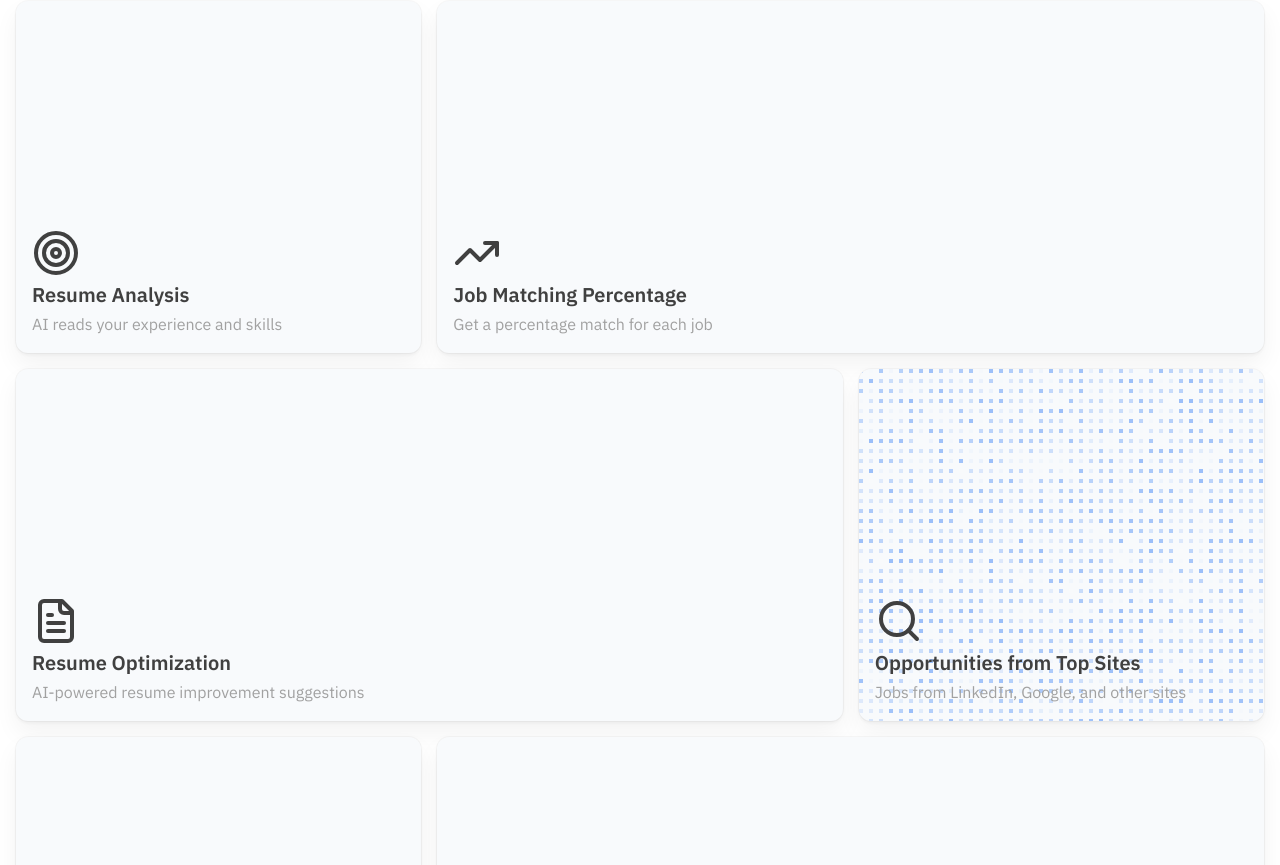
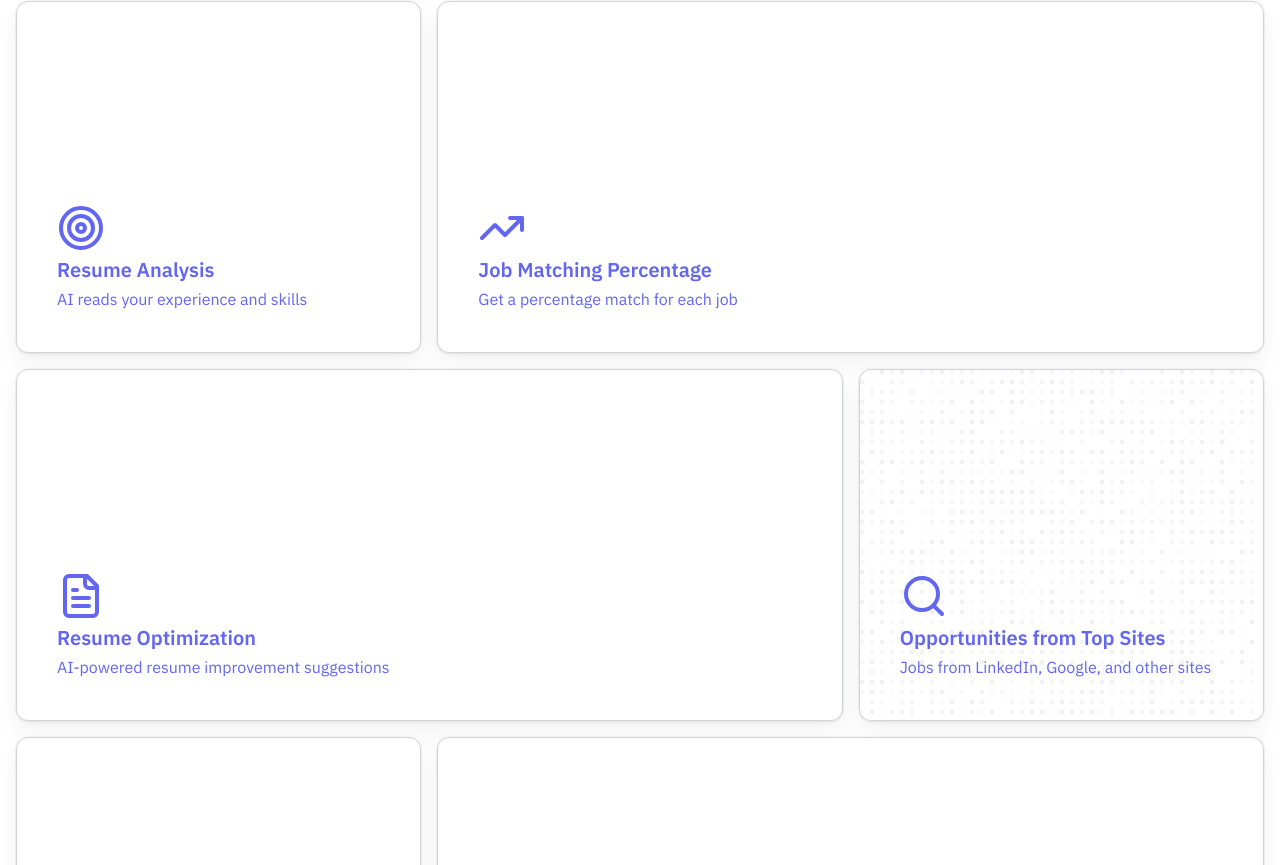
Before and after one commit to v0id-user/qaddam, a Next.js app in the folder apps/web/: page /en in a window 1280 px wide. Shown: the part 1035-1900 px from the top of the page. Built offline with nearby package versions, Linux system fonts and the light colour scheme; what @convex-dev/auth would draw is missing.

Commit message:
Enhance Features and BentoCard components with improved styling and opacity adjustments. Update background color and class names for better visual consistency and user experience.

```diff
--- a/apps/web/src/components/landing/Features.tsx
+++ b/apps/web/src/components/landing/Features.tsx
@@ -43,15 +43,13 @@ const Features = () => {
       className: "col-span-3 lg:col-span-1",
       background: (
         <FlickeringGrid
-          className="z-0 absolute inset-0 size-full"
-          squareSize={4}
-          gridGap={6}
-          color="#3b82f6"
-          maxOpacity={0.5}
-          flickerChance={0.1}
-          height={800}
-          width={800}
-        />
+        className="absolute inset-0 z-0 size-full opacity-20"
+        squareSize={4}
+        gridGap={6}
+        color="#000"
+        maxOpacity={0.3}
+        flickerChance={0.1}
+      />
       ),
     },
     {
@@ -88,7 +86,9 @@ const Features = () => {
 
         <BentoGrid>
           {features.map((feature, idx) => (
-            <BentoCard key={idx} {...feature} />
+            <BentoCard key={idx} {...feature}
+            className={`p-6 rounded-xl border border-border bg-white transition-all duration-800 ease-out ${feature.className}`}
+            />
           ))}
         </BentoGrid>
       </div>
--- a/apps/web/src/components/magicui/bento-grid.tsx
+++ b/apps/web/src/components/magicui/bento-grid.tsx
@@ -47,10 +47,8 @@ const BentoCard = ({
     key={name}
     className={cn(
       "group relative col-span-3 flex flex-col justify-between overflow-hidden rounded-xl",
-      // light styles
-      "bg-background [box-shadow:0_0_0_1px_rgba(0,0,0,.03),0_2px_4px_rgba(0,0,0,.05),0_12px_24px_rgba(0,0,0,.05)]",
-      // dark styles
-      "transform-gpu dark:bg-background dark:[border:1px_solid_rgba(255,255,255,.1)] dark:[box-shadow:0_-20px_80px_-20px_#ffffff1f_inset]",
+      "bg-white [box-shadow:0_0_0_1px_rgba(0,0,0,.03),0_2px_4px_rgba(0,0,0,.05),0_12px_24px_rgba(0,0,0,.05)]",
+      "transform-gpu",
       className,
     )}
     {...props}
@@ -58,11 +56,11 @@ const BentoCard = ({
     <div>{background}</div>
     <div className="p-4">
       <div className="pointer-events-none z-10 flex transform-gpu flex-col gap-1 transition-all duration-300 lg:group-hover:-translate-y-10">
-        <Icon className="h-12 w-12 origin-left transform-gpu text-neutral-700 transition-all duration-300 ease-in-out group-hover:scale-75" />
-        <h3 className="text-xl font-semibold text-neutral-700 dark:text-neutral-300">
+        <Icon className="h-12 w-12 origin-left transform-gpu text-primary transition-all duration-300 ease-in-out group-hover:scale-75" />
+        <h3 className="text-xl font-semibold text-primary">
           {name}
         </h3>
-        <p className="max-w-lg text-neutral-400">{description}</p>
+        <p className="max-w-lg text-primary">{description}</p>
       </div>
 
       <div
@@ -102,7 +100,7 @@ const BentoCard = ({
       </Button>
     </div>
 
-    <div className="pointer-events-none absolute inset-0 transform-gpu transition-all duration-300 group-hover:bg-black/[.03] group-hover:dark:bg-neutral-800/10" />
+    <div className="pointer-events-none absolute inset-0 transform-gpu transition-all duration-300 group-hover:bg-black/[.03]" />
   </div>
 );
 
```
